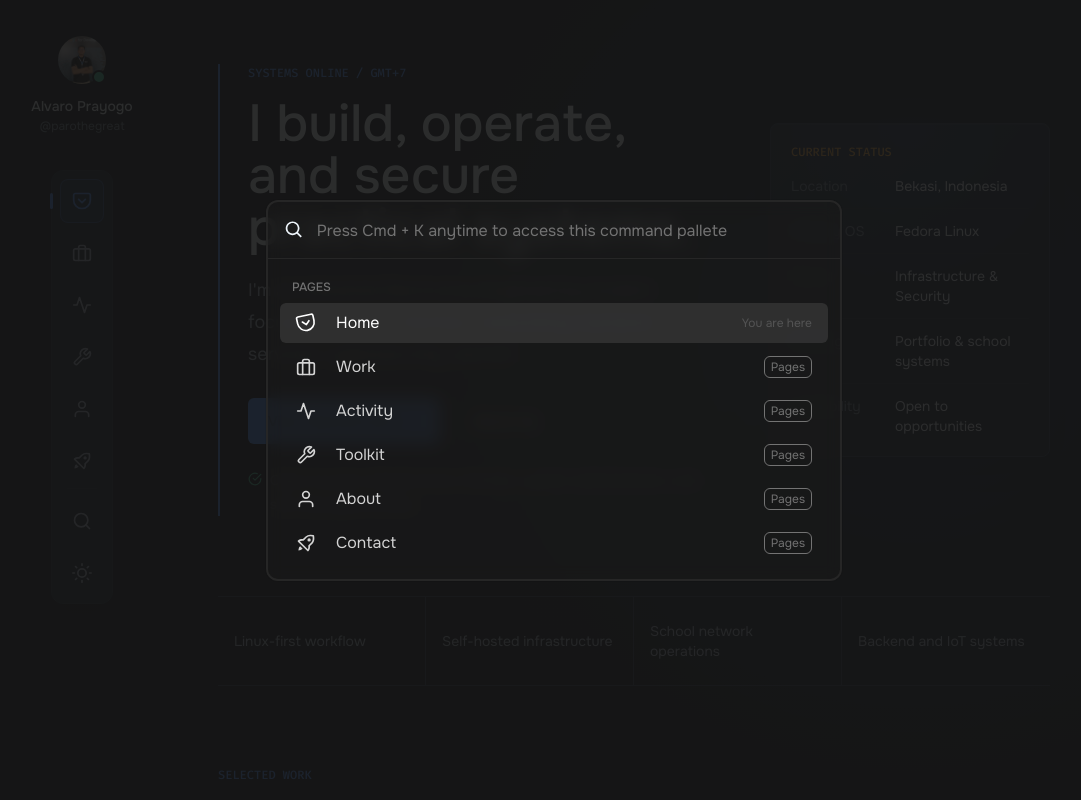
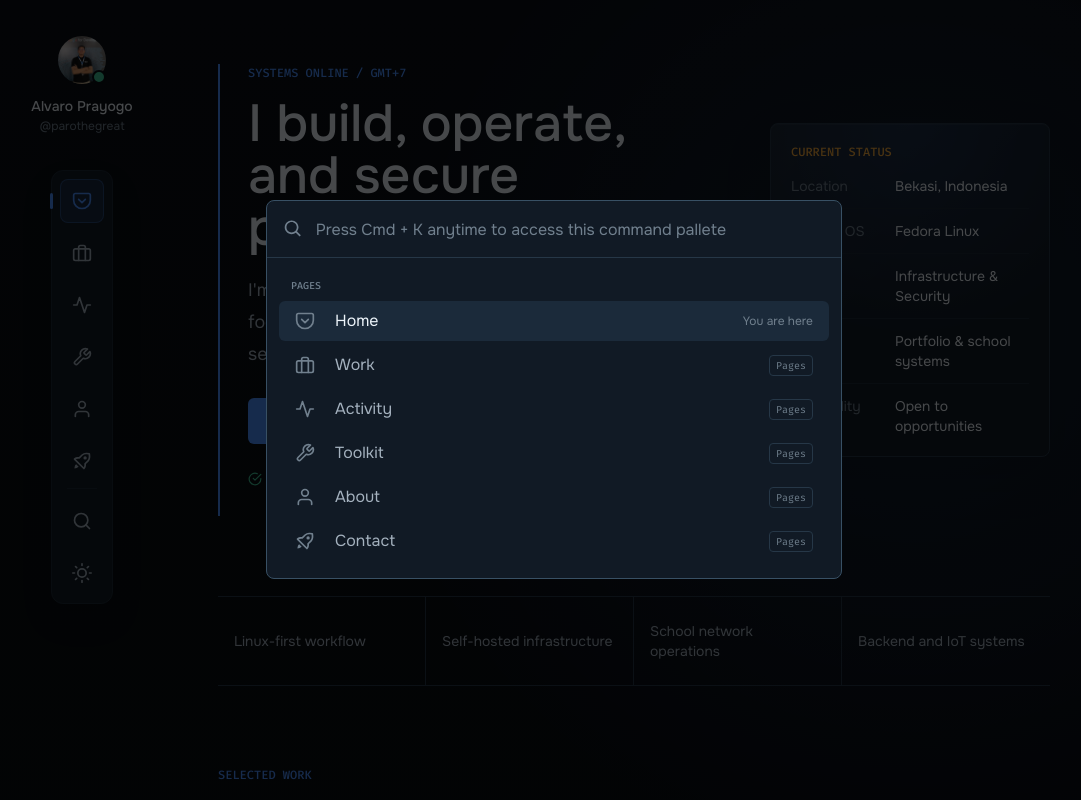
Before and after one commit to parothegreat/parothegreat-portfolio, a Next.js app: page / in a window 1280 px wide. Both pictures are taken after a click on the button 168 px from the left and 521 px from the top of the page. Shown: the top 800 px of the page, without its empty margins (86-1167 px from the left). Built offline with nearby package versions, Linux system fonts and the light colour scheme.

Commit message:
style: refine command palette surfaces

```diff
--- a/src/common/components/elements/CommandPalette.tsx
+++ b/src/common/components/elements/CommandPalette.tsx
@@ -177,7 +177,7 @@ const CommandPalette = () => {
           leaveFrom='opacity-100'
           leaveTo='opacity-0'
         >
-          <Dialog.Overlay className='fixed inset-0 bg-neutral-600/90 dark:bg-neutral-900/90' />
+          <Dialog.Overlay className='fixed inset-0 bg-black/70' />
         </Transition.Child>
 
         <Dialog.Panel>
@@ -193,13 +193,13 @@ const CommandPalette = () => {
             <Combobox
               onChange={(menu: MenuOptionItemProps) => handleSelect(menu)}
               as='div'
-              className='shadow-3xl relative mx-auto max-w-xl overflow-hidden rounded-xl border-2 border-neutral-100 bg-white ring-1 ring-black/5 backdrop-blur dark:divide-neutral-600 dark:border-neutral-800 dark:bg-[#1b1b1b80]'
+              className='relative mx-auto max-w-xl overflow-hidden rounded-lg border border-[var(--line-strong)] bg-[var(--surface-1)]'
             >
-              <div className='flex items-center gap-3 border-b border-neutral-300 px-4 dark:border-neutral-800'>
+              <div className='flex items-center gap-3 border-b border-[var(--line-default)] px-4 text-[var(--text-tertiary)]'>
                 <SearchIcon size={22} />
                 <Combobox.Input
                   onChange={handleSearch}
-                  className='h-14 w-full border-0 bg-transparent  text-neutral-800 placeholder-neutral-500 focus:outline-none focus:ring-0 dark:text-neutral-200'
+                  className='h-14 w-full border-0 bg-transparent text-[var(--text-primary)] placeholder:text-[var(--text-tertiary)] focus:outline-none focus:ring-0'
                   placeholder={placeholder}
                 />
               </div>
@@ -213,7 +213,7 @@ const CommandPalette = () => {
                       'py-1',
                     )}
                   >
-                    <div className='my-2 px-5 text-xs font-medium text-neutral-500'>
+                    <div className='my-2 px-5 font-code text-[10px] font-medium uppercase text-[var(--text-tertiary)]'>
                       {menu?.title}
                     </div>
                     <Combobox.Options static className='space-y-1'>
@@ -223,19 +223,19 @@ const CommandPalette = () => {
                             <div
                               className={clsx(
                                 active || isActiveRoute(child?.href)
-                                  ? 'bg-neutral-200 text-neutral-600 dark:bg-neutral-700/60 dark:text-white'
-                                  : 'text-neutral-600 dark:text-neutral-300',
+                                  ? 'bg-[var(--surface-3)] text-[var(--text-primary)]'
+                                  : 'text-[var(--text-secondary)]',
                                 'group mx-2 flex cursor-pointer items-center justify-between gap-3 rounded-md px-4 py-2',
-                                'dark:hover:bg-[#ffffff14]',
+                                'hover:bg-[var(--surface-2)]',
                               )}
                             >
                               <div className='flex items-center gap-5'>
                                 {child?.icon && (
                                   <div
                                     className={clsx(
-                                      'transition-all duration-300 group-hover:-rotate-12',
+                                      'text-[var(--text-tertiary)]',
                                       isActiveRoute(child?.href) &&
-                                        '-rotate-12',
+                                        'text-[var(--text-primary)]',
                                     )}
                                   >
                                     {child?.icon}
@@ -247,13 +247,13 @@ const CommandPalette = () => {
                               </div>
                               <>
                                 {isActiveRoute(child?.href) ? (
-                                  <span className='animate-pulse  text-xs text-neutral-500'>
+                                  <span className='text-xs text-[var(--text-tertiary)]'>
                                     You are here
                                   </span>
                                 ) : (
                                   <>
                                     {child?.type && (
-                                      <div className='rounded-md border border-neutral-400 px-1.5 py-0.5  text-xs text-neutral-500 dark:border-neutral-500'>
+                                      <div className='rounded border border-[var(--line-default)] px-1.5 py-0.5 font-code text-[10px] text-[var(--text-tertiary)]'>
                                         {child?.type}
                                       </div>
                                     )}
```
